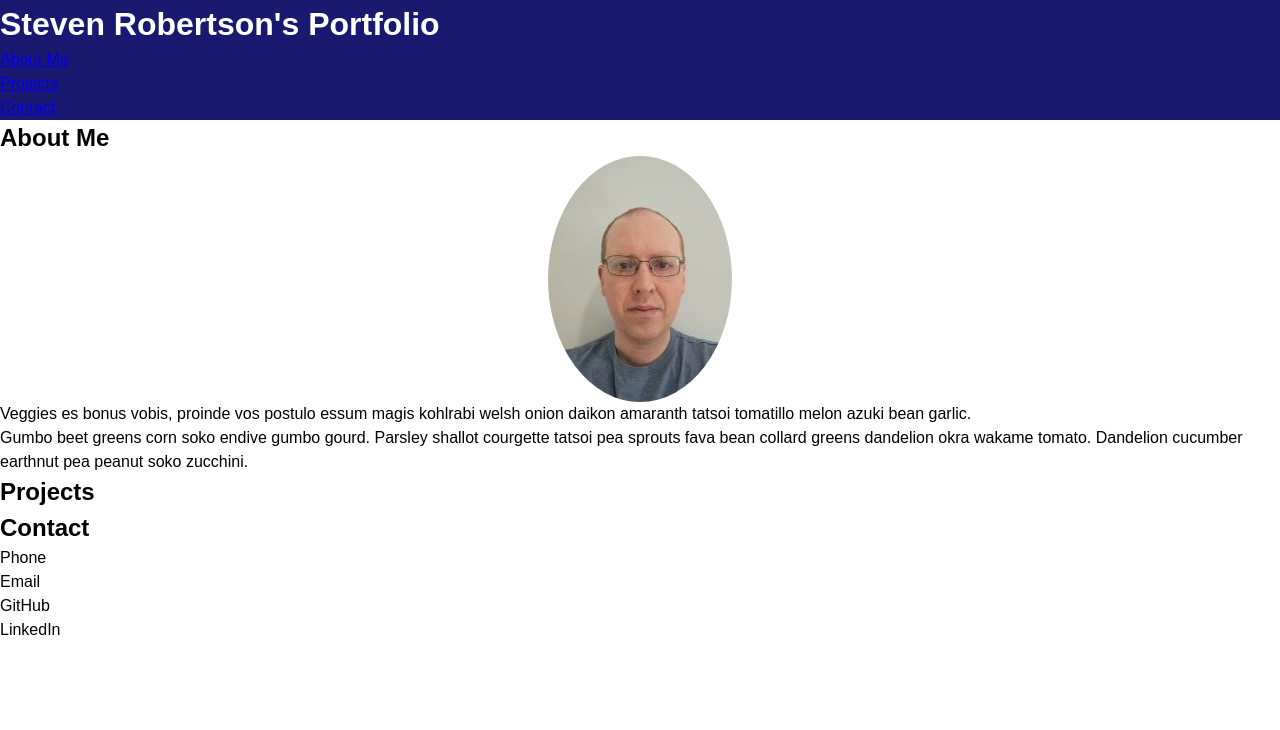
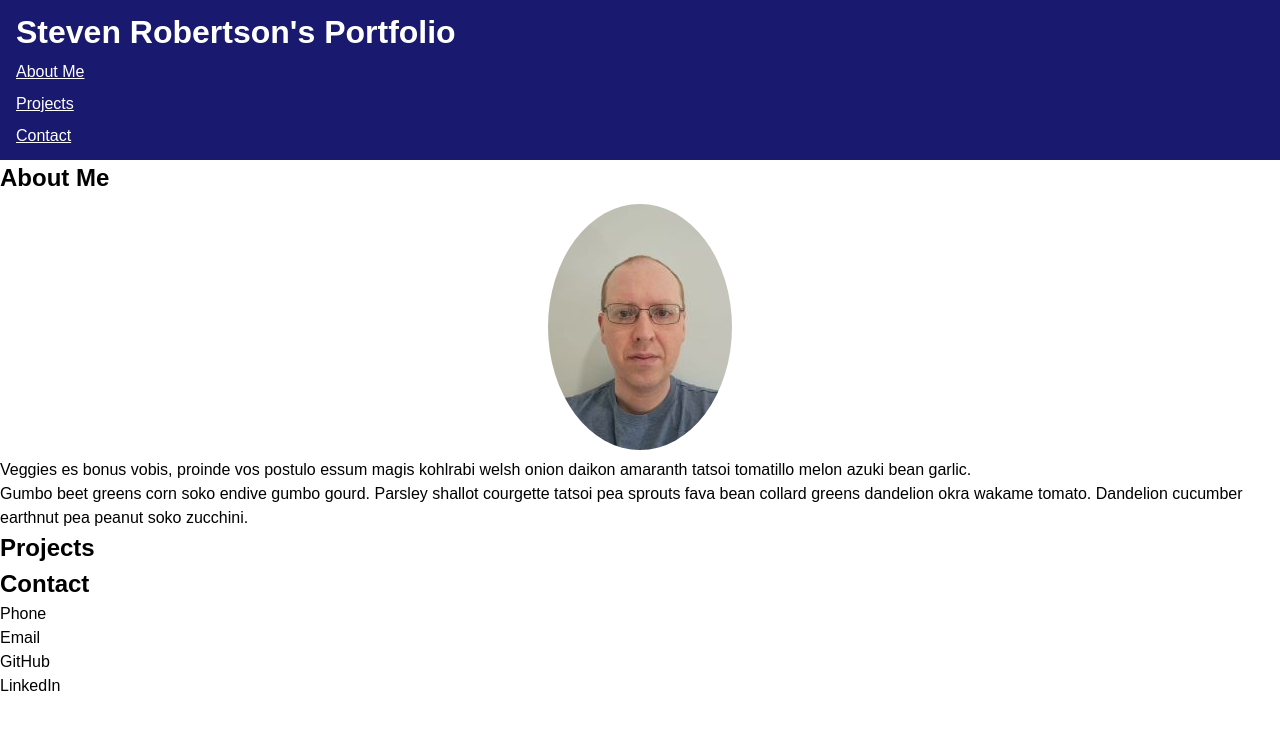
Before and after one commit to s2robertson/portfolio, a plain HTML site: page index.html in a window 1280 px wide. Drawn offline with Linux system fonts and the light colour scheme.

Commit message:
added styles to header

```diff
--- a/assets/css/reset.css
+++ b/assets/css/reset.css
@@ -21,3 +21,7 @@ h2 {
 main {
     display: block;
 }
+
+ul, ol {
+    list-style-type: none;
+}
--- a/assets/css/style.css
+++ b/assets/css/style.css
@@ -3,11 +3,31 @@ header {
     color: white;
     display: flex;
     flex-direction: column;
+    padding: 0.5em 1em;
+}
+
+header h1 {
+    flex: 1;
+}
+
+header nav {
+    display: contents;
+}
+
+header ul {
+    display: flex;
+    flex-direction: column;
+}
+
+header a {
+    display: inline-block;
+    padding: 0.25em 0;
+    color: white;
 }
 
 #about img {
     display: block;
-    margin: auto;
+    margin: 0.5em auto;
     border-radius: 50%;
 }
 
```
